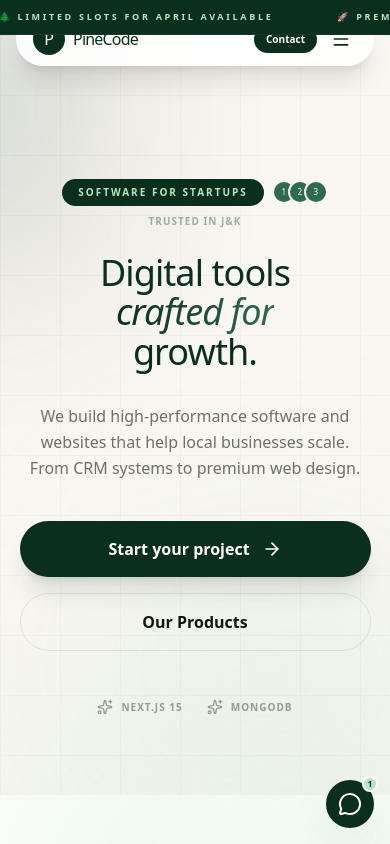
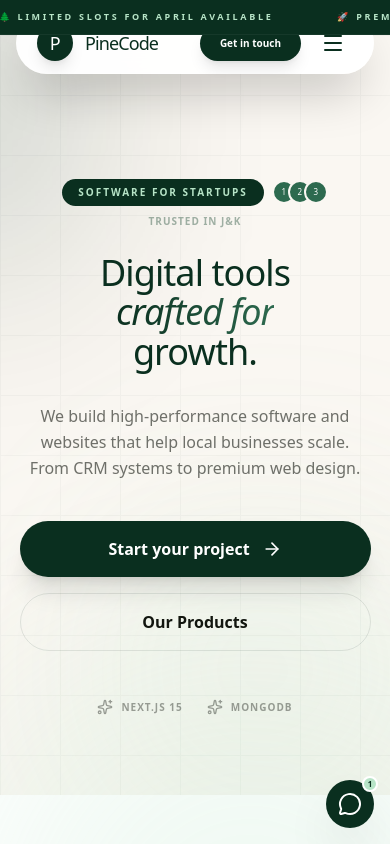
Before and after one commit to Hafizzargar/pineCode-website, a Next.js app: page / in a window 390 px wide. Shown: the top 844 px of the page. Built offline with nearby package versions, Linux system fonts and the light colour scheme.

Commit message:
Minimalist Redesign: Switched to ultra-clean 'Action Bar' style with multi-column overlay menu for a superior premium feel

```diff
--- a/src/components/layout/Navbar.tsx
+++ b/src/components/layout/Navbar.tsx
@@ -1,6 +1,6 @@
 'use client';
 import { useState, useEffect } from 'react';
-import { Menu, X } from 'lucide-react';
+import { Menu, X, Phone, Mail } from 'lucide-react';
 import Link from 'next/link';
 
 const Navbar = () => {
@@ -19,6 +19,7 @@ const Navbar = () => {
     { name: 'Products', href: '#products' },
     { name: 'Services', href: '#services' },
     { name: 'Pricing', href: '#pricing' },
+    { name: 'Process', href: '#process' },
   ];
 
   return (
@@ -28,83 +29,76 @@ const Navbar = () => {
         md:left-1/2 md:-translate-x-1/2 md:w-[90%] md:max-w-7xl
         ${scrolled ? 'top-2 md:top-4' : 'top-3 md:top-10'}`}
     >
-      <nav className={`bg-white/90 backdrop-blur-xl border border-white/20 rounded-full
-        px-4 md:px-6 py-2.5 md:py-3
+      <nav className={`bg-white/95 backdrop-blur-xl border border-white/20 rounded-full
+        px-5 md:px-8 py-2.5 md:py-3.5
         flex items-center justify-between
-        shadow-xl shadow-[var(--pine)]/10 transition-all duration-300
-        ${scrolled ? 'md:py-2' : ''}`}
+        shadow-2xl shadow-[var(--pine)]/10 transition-all duration-500
+        ${scrolled ? 'scale-95 md:scale-100' : ''}`}
       >
-        {/* Logo */}
-        <Link href="/" className="flex items-center gap-2 group shrink-0">
-          <div className="w-8 h-8 md:w-10 md:h-10 bg-[var(--pine)] rounded-full flex items-center justify-center text-white transition-transform group-hover:rotate-12">
-            <span className="font-serif text-base md:text-xl">P</span>
+        {/* Logo - Always Visible */}
+        <Link href="/" className="flex items-center gap-3 group shrink-0">
+          <div className="w-9 h-9 md:w-11 md:h-11 bg-[var(--pine)] rounded-full flex items-center justify-center text-white transition-transform group-hover:rotate-12 shadow-lg shadow-[var(--pine)]/20">
+            <span className="font-serif text-lg md:text-xl">P</span>
           </div>
-          <div className="hidden sm:block">
+          <div>
             <span className="font-serif text-lg md:text-xl tracking-tighter text-[var(--pine)]">PineCode</span>
-            <span className="block text-[7px] md:text-[8px] uppercase tracking-[0.2em] font-black text-[var(--pine-mid)] opacity-40">Solutions</span>
-          </div>
-          {/* Show name on mobile too */}
-          <div className="block sm:hidden">
-            <span className="font-serif text-base tracking-tighter text-[var(--pine)]">PineCode</span>
+            <span className="hidden md:block text-[8px] uppercase tracking-[0.2em] font-black text-[var(--pine-mid)] opacity-40">Solutions</span>
           </div>
         </Link>
 
-        {/* Desktop Links */}
-        <div className="hidden md:flex items-center gap-8">
-          {navLinks.map((link) => (
-            <Link
-              key={link.name}
-              href={link.href}
-              className="text-sm font-medium text-[var(--pine)]/70 hover:text-[var(--pine)] transition-colors"
-            >
-              {link.name}
-            </Link>
-          ))}
+        {/* Minimalist Actions - Logo + Menu */}
+        <div className="flex items-center gap-3 md:gap-5">
           <Link
             href="#contact"
-            className="bg-[var(--pine)] text-white text-sm font-bold px-6 py-2.5 rounded-full hover:bg-[var(--pine-mid)] transition-all active:scale-95 shadow-md shadow-[var(--pine)]/10"
+            className="bg-[var(--pine)] text-white text-[10px] md:text-xs font-bold px-5 py-2.5 rounded-full hover:bg-[var(--pine-mid)] transition-all active:scale-95 shadow-lg shadow-[var(--pine)]/20"
           >
-            Get Started
-          </Link>
-        </div>
-
-        {/* Mobile Actions */}
-        <div className="flex items-center gap-2 md:hidden">
-          <Link
-            href="#contact"
-            className="bg-[var(--pine)] text-white text-[10px] font-bold px-3 py-1.5 rounded-full whitespace-nowrap"
-          >
-            Contact
+            Get in touch
           </Link>
           <button
-            className="p-1.5 text-[var(--pine)] rounded-full hover:bg-[var(--pine)]/5 transition-colors"
+            className="p-2 text-[var(--pine)] rounded-full hover:bg-[var(--pine)]/5 transition-colors group"
             onClick={() => setIsOpen(!isOpen)}
             aria-label="Toggle menu"
           >
-            {isOpen ? <X size={20} /> : <Menu size={20} />}
+            {isOpen ? <X size={24} /> : <Menu size={24} className="group-hover:scale-110 transition-transform" />}
           </button>
         </div>
       </nav>
 
-      {/* Mobile Menu */}
+      {/* Full Menu Overlay */}
       {isOpen && (
-        <div className="absolute top-[calc(100%+0.5rem)] left-0 right-0 bg-white border border-[var(--pine)]/5 rounded-[32px] p-6 shadow-2xl md:hidden animate-in fade-in slide-in-from-top-4 duration-300">
-          <div className="flex flex-col gap-5">
+        <div className="absolute top-[calc(100%+0.75rem)] left-0 right-0 bg-white border border-[var(--pine)]/10 rounded-[40px] p-8 shadow-2xl animate-in fade-in slide-in-from-top-6 duration-500">
+          <div className="grid grid-cols-1 md:grid-cols-2 gap-10">
+            <div className="flex flex-col gap-6">
+              <p className="text-[10px] uppercase tracking-[0.3em] font-black text-[var(--pine)]/30">Navigation</p>
               {navLinks.map((link) => (
                 <Link
                   key={link.name}
                   href={link.href}
                   onClick={() => setIsOpen(false)}
-                className="text-lg font-serif text-[var(--pine)] border-b border-[var(--pine)]/5 pb-2"
+                  className="text-2xl md:text-3xl font-serif text-[var(--pine)] hover:translate-x-2 transition-transform inline-block"
                 >
                   {link.name}
                 </Link>
               ))}
-            <div className="pt-2">
-              <p className="text-[10px] uppercase tracking-widest font-bold text-[var(--pine)]/40 mb-4">Quick Connect</p>
-              <div className="grid grid-cols-2 gap-3">
-                <a href="tel:+9194191" className="text-sm font-medium p-3 bg-[var(--cream)] rounded-xl text-center">Call Us</a>
-                <a href="mailto:pinecode47@gmail.com" className="text-sm font-medium p-3 bg-[var(--cream)] rounded-xl text-center">Email</a>
+            </div>
+
+            <div className="flex flex-col gap-8 border-t md:border-t-0 md:border-l border-[var(--pine)]/5 pt-8 md:pt-0 md:pl-10">
+              <div className="space-y-4">
+                <p className="text-[10px] uppercase tracking-[0.3em] font-black text-[var(--pine)]/30">Contact PineCode</p>
+                <a href="tel:+9194191" className="flex items-center gap-4 text-lg font-medium text-[var(--pine)] hover:text-[var(--pine-mid)] transition-colors">
+                  <div className="w-10 h-10 bg-[var(--cream)] rounded-2xl flex items-center justify-center"><Phone size={18} /></div>
+                  Call Team
+                </a>
+                <a href="mailto:pinecode47@gmail.com" className="flex items-center gap-4 text-lg font-medium text-[var(--pine)] hover:text-[var(--pine-mid)] transition-colors">
+                  <div className="w-10 h-10 bg-[var(--cream)] rounded-2xl flex items-center justify-center"><Mail size={18} /></div>
+                  Email Us
+                </a>
+              </div>
+
+              <div className="bg-[var(--pine)] p-6 rounded-[32px] text-white">
+                <p className="text-[10px] uppercase tracking-[0.2em] font-bold opacity-50 mb-2">Based in</p>
+                <p className="font-serif text-lg">Jammu & Kashmir</p>
+                <div className="mt-4 h-1 w-12 bg-[var(--pine-glow)] rounded-full"></div>
               </div>
             </div>
           </div>
```
Lines whose indentation alone changed are shown as unchanged.
